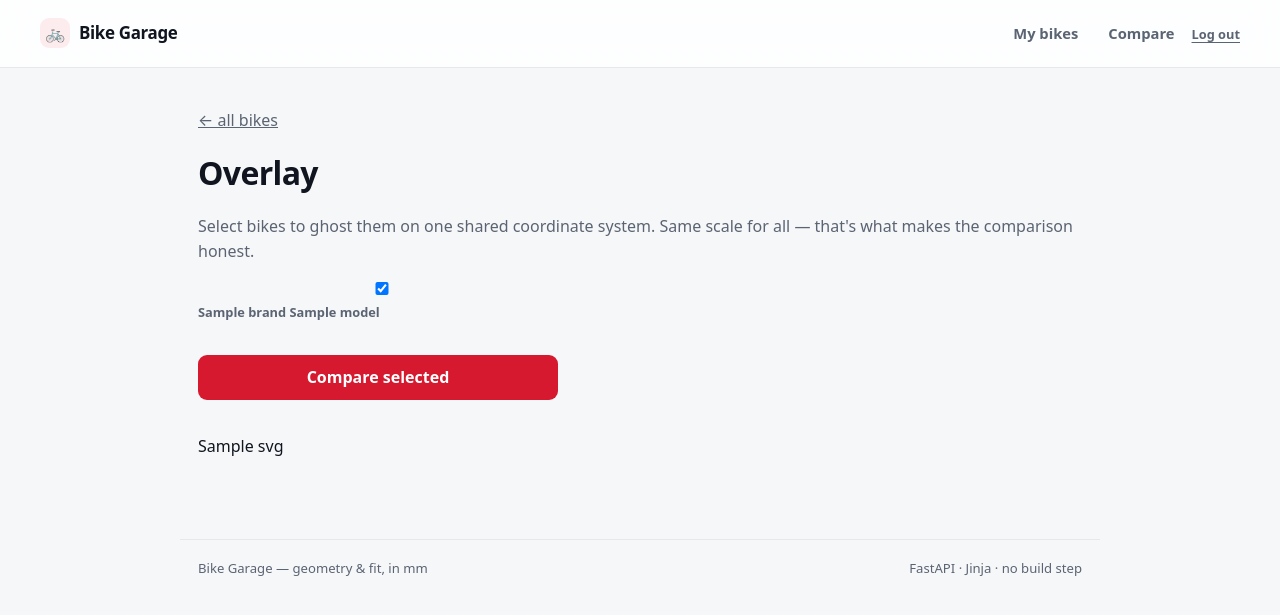
After one commit to catoorange/bike-garage, a FastAPI app: template app/templates/overlay.html in a window 1280 px wide. The commit adds this page. Shown: the top 615 px of the page. Run offline with FastAPI, Linux system fonts and the light colour scheme; the template is opened without the code that fills it: most values are stand-ins (such as "Sample title", 1, 10 or a date in 2020); parts of the project's set-up code (start-up, migrations or seed data) failed here and were passed over.

Commit message:
Phase 5: multi-bike overlay on shared coordinate system

```diff
--- a/app/main.py
+++ b/app/main.py
@@ -10,6 +10,7 @@ from app.models import User, Bike, Part, BikePart
 from app.auth import hash_password, verify_password, get_current_user, NotAuthenticated
 from app.geometry import fit_metrics
 from app.render import to_svg
+from app.render_overlay import render_overlay
 
 
 app = FastAPI(title="Bike Garage")
@@ -140,6 +141,25 @@ def add_part_to_bike(
     return RedirectResponse(url=f"/bikes/{bike_id}", status_code=302)
 
 
+@app.get("/overlay")
+def overlay(
+    request: Request,
+    bike: list[int] = [],                       # ?bike=1&bike=2 from the form checkboxes
+    user: User = Depends(get_current_user),
+    db: Session = Depends(get_db),
+):
+    bikes = db.query(Bike).filter(Bike.id.in_(bike), Bike.user_id == user.id).all() \
+        if bike else db.query(Bike).filter(Bike.user_id == user.id).all()
+    configs = [
+        {"bike": b, "parts": list(b.installed_parts), "label": f"{b.brand} {b.model}"}
+        for b in bikes
+    ]
+    svg = render_overlay(configs)
+    return templates.TemplateResponse(
+        request, "overlay.html", {"svg": svg, "all_bikes": db.query(Bike).filter(Bike.user_id == user.id).all()}
+    )
+
+
 @app.post("/parts/{part_id}/remove")
 def remove_part(
     part_id: int, bike_id: int = Form(...),
--- /dev/null
+++ b/app/render_overlay.py
@@ -0,0 +1,61 @@
+"""Pure: draw N configs on ONE shared coordinate system.
+Each config = {"bike": Bike, "parts": [BikePart,...], "label": str, "color": optional}.
+Passing the same bike twice with different parts = your 'same bike, different parts' ghosted wireframe.
+Passing different bikes = multi-bike compare. Same code path for both."""
+from app.render import frame_points
+from app.geometry import bar_center
+
+PALETTE = ["#c8102e", "#2563eb", "#d97706"]   # one color per config
+
+
+def _bbox(configs):
+    xs, ys = [0.0], [0.0]                       # BB always at origin
+    for c in configs:
+        pts = frame_points(c["bike"]); bx, by = bar_center(c["bike"], c["parts"])
+        for p in pts.values():
+            if p: xs.append(p[0]); ys.append(p[1])
+        xs.append(bx); ys.append(by)
+    return min(xs) - 40, max(xs) + 40, min(ys) - 40, max(ys) + 40
+
+
+def render_overlay(configs, *, w=680, h=400) -> str:
+    x0, x1, y0, y1 = _bbox(configs)             # ONE shared box for all configs (the whole point)
+    s = min(w / (x1 - x0 or 1), h / (y1 - y0 or 1))
+
+    def P(p): return (f"{(p[0]-x0)*s:.1f},{(y1-p[1])*s:.1f}")
+    def seg(a, b, col, sw):
+        ax, ay = P(a).split(","); bx_, by_ = P(b).split(",")
+        return (f'<line x1="{ax}" y1="{ay}" x2="{bx_}" y2="{by_}" '
+                f'stroke="{col}" stroke-width="{sw}" opacity="0.75"/>')
+
+    out, labels = [], []
+    for i, c in enumerate(configs):
+        col = c.get("color") or PALETTE[i % len(PALETTE)]
+        pts = frame_points(c["bike"]); bx, by = bar_center(c["bike"], c["parts"])
+        st, sa = pts["seat_top"], pts["saddle"]
+
+        # --- frame + component lines (overlap = "ghost" when same bike) ---
+        out.append(seg(pts["ht_bot"], pts["ht_top"], col, 2.5))    # head tube
+        out.append(seg((0, 0), st, col, 2.5))                      # seat tube
+        out.append(seg(pts["ht_top"], (bx, by), col, 1.6))          # stem
+        if sa:
+            out.append(seg(st, sa, col, 1.6))                       # seatpost
+
+        # --- saddle + bar dots (the part-driven markers that move) ---
+        bxpx, bypx = P((bx, by)).split(",")
+        out.append(f'<circle cx="{bxpx}" cy="{bypx}" r="4.5" fill="{col}">'
+                   f'<title>{c.get("label","config")} bar</title></circle>')
+        if sa:
+            sx, sy = P(sa).split(",")
+            out.append(f'<circle cx="{sx}" cy="{sy}" r="5" fill="{col}" opacity="0.9">'
+                       f'<title>{c.get("label","config")} saddle</title></circle>')
+
+        # --- per-config label pinned top-right, color-matched ---
+        ly = 16 + i * 14
+        labels.append(f'<text x="{w-8}" y="{ly}" text-anchor="end" font-size="11" '
+                      f'font-weight="700" fill="{col}">{c.get("label", f"config {i+1}")}</text>')
+
+    axis = (f'<text x="8" y="{h-6}" font-size="10" fill="#888">'
+            f'bb=origin · +x fwd +y up · shared scale (mm→px schematic)</text>')
+    return (f'<svg viewBox="0 0 {w} {h}" style="background:#fafafa;border:1px solid #e3e6ea;border-radius:8px">'
+            f'{"".join(out)}{"".join(labels)}{axis}</svg>')
--- a/app/templates/base.html
+++ b/app/templates/base.html
@@ -12,7 +12,7 @@
   <header class="topbar">
     <a class="brand" href="/"><span class="brand__glyph">🚲</span> Bike Garage</a>
     <nav>
- <a href="/" {% if path == "/" or path.startswith("/bikes") %}aria-current="page"{% endif %}>My bikes</a>
+ <a href="/" {% if path == "/" or path.startswith("/bikes") %}aria-current="page"{% endif %}>My bikes</a><a href="/overlay">Compare</a>
       <form action="/logout" method="post" class="inline">
         <button type="submit" class="linkbtn">Log out</button>
       </form>
--- /dev/null
+++ b/app/templates/overlay.html
@@ -0,0 +1,17 @@
+{% extends "base.html" %}
+{% block title %}Compare{% endblock %}
+{% block content %}
+<a href="/" class="muted">&larr; all bikes</a>
+<h1>Overlay</h1>
+<p class="muted">Select bikes to ghost them on one shared coordinate system. Same scale for all — that's what makes the comparison honest.</p>
+
+<form method="get" action="/overlay" class="grid" style="max-width:360px">
+  {% for b in all_bikes %}
+  <label><input type="checkbox" name="bike" value="{{ b.id }}"
+    {{ "checked" if not selected_ids or b.id in selected_ids }}> {{ b.brand }} {{ b.model }}</label>
+  {% endfor %}
+  <button type="submit">Compare selected</button>
+</form>
+
+<section>{{ svg | safe }}</section>
+{% endblock %}
```
